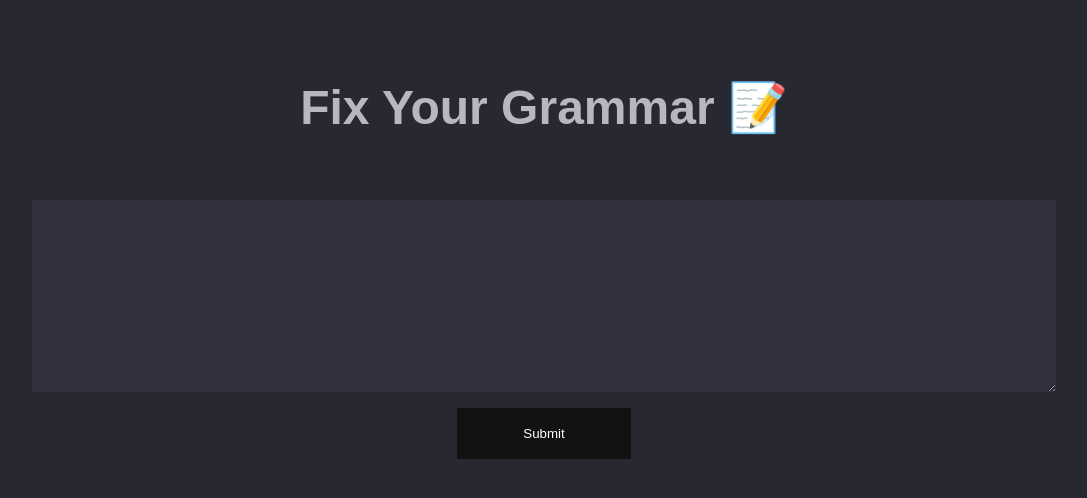
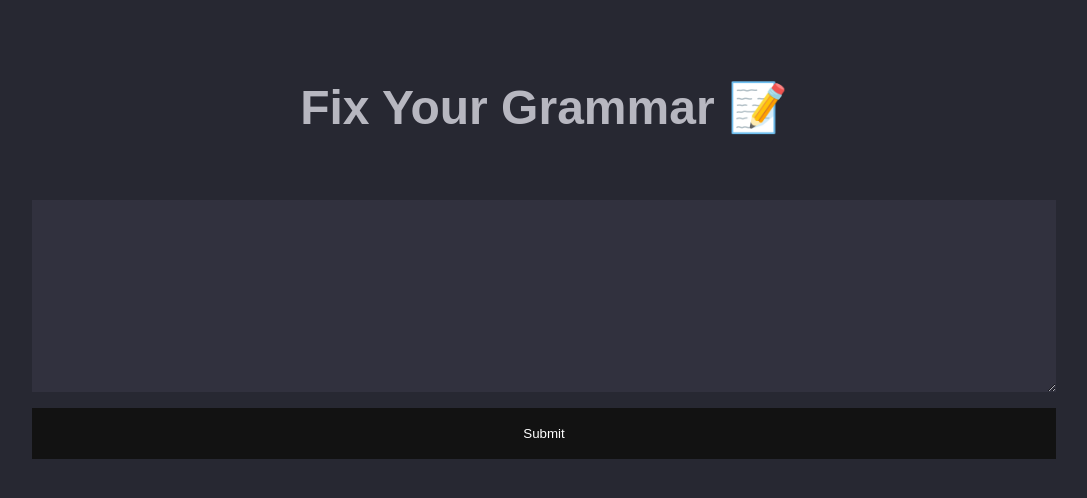
Before and after one commit to michaelshimeles/enhance-ai-client, a React (Create React App) app: page /grammar in a window 1280 px wide. Shown: the top 498 px of the page, without its empty margins (96-1183 px from the left). Built offline with nearby package versions, Linux system fonts and the light colour scheme.

Commit message:
Button change in fix grammar page

```diff
--- a/src/components/FixGrammar/FixGrammar.scss
+++ b/src/components/FixGrammar/FixGrammar.scss
@@ -34,13 +34,11 @@
     border: none;
     width: 100%;
     height: 100%;
-    // border-radius: 10px;
     background-color: rgb(49, 49, 62);
     color: white;
     font-size: 1rem;
     overflow: hidden;
     height: 12rem;
-    // resize: none;
   }
 
   &__button {
@@ -50,6 +48,7 @@
 
     transition: 800ms;
     border: 2px solid #121212;
+    width: 100%;
 
     &:hover {
       transition: 800ms;
```
